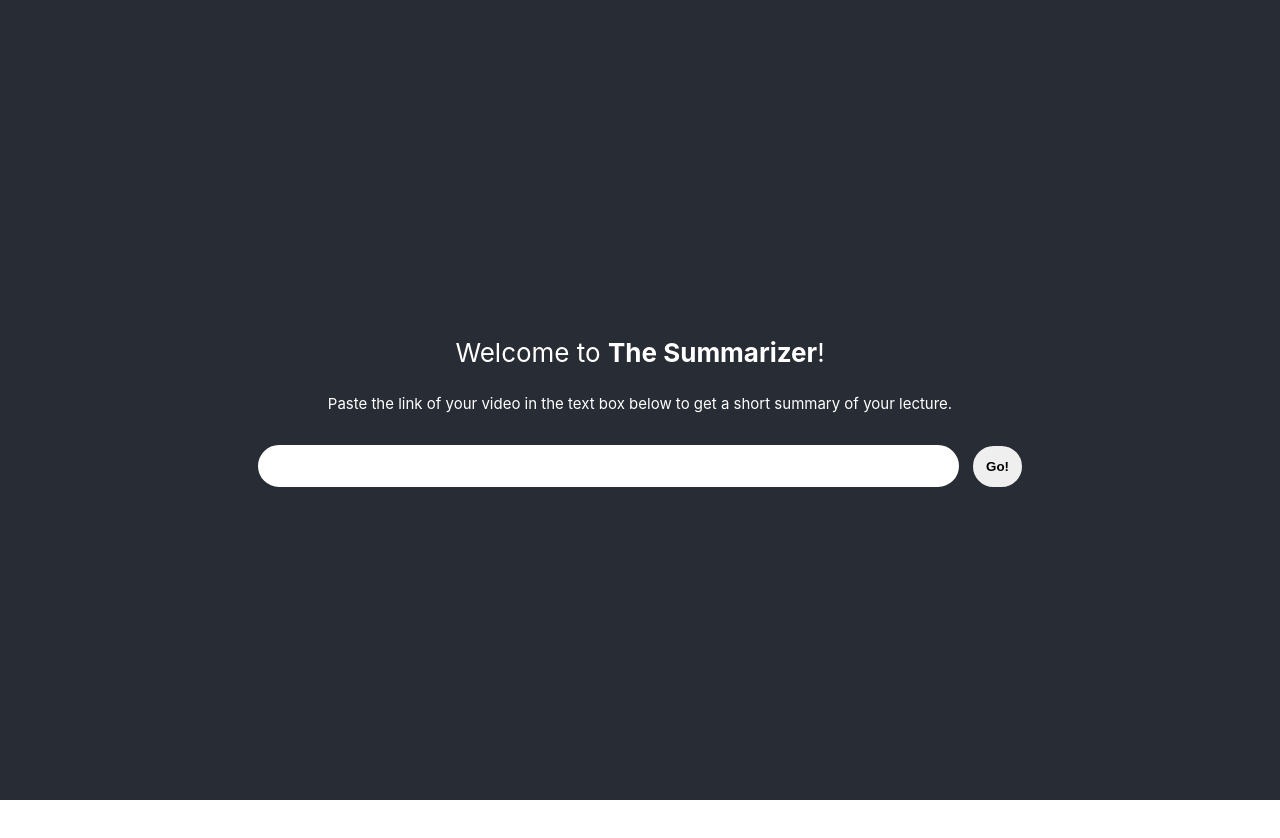
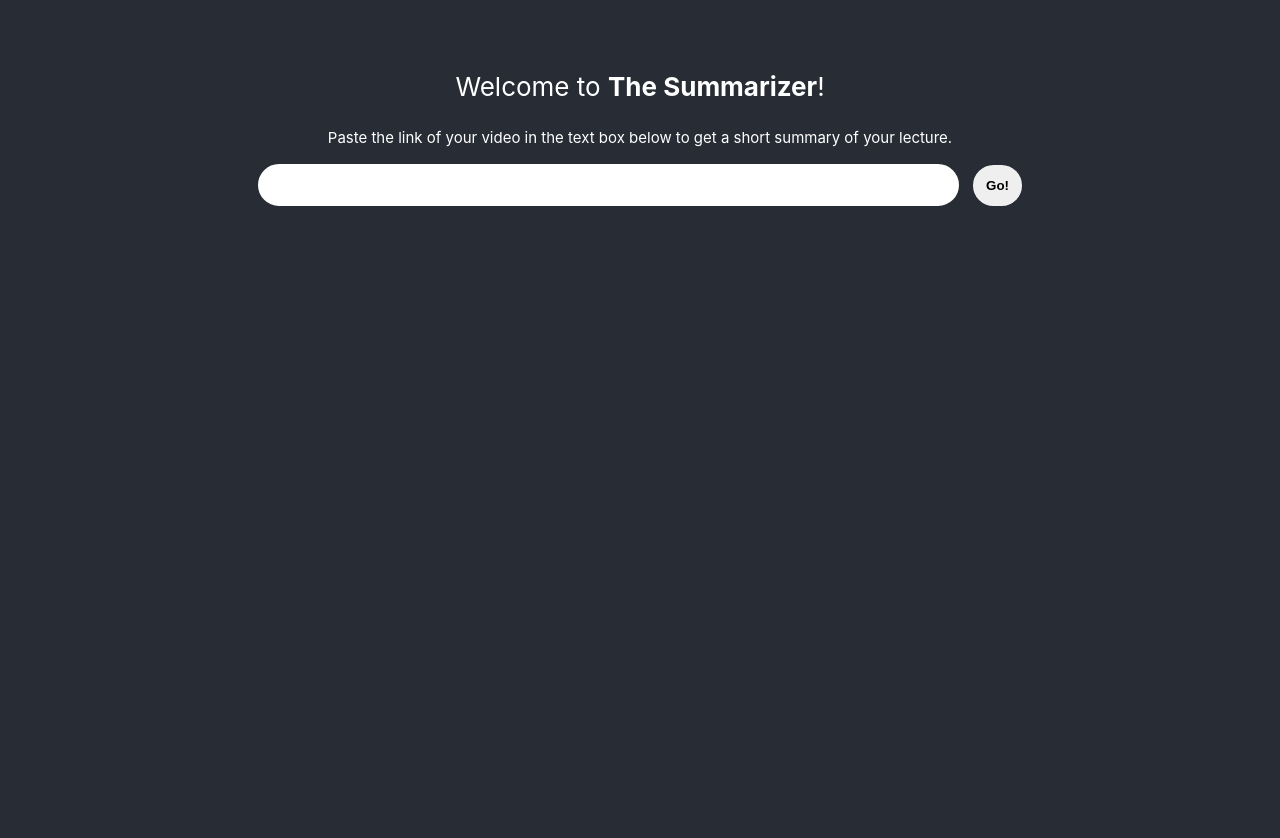
Before and after one commit to howtoosee/hnr2023, a React (Create React App) app in the folder frontend/: page / in a window 1280 px wide. Shown: the top 838 px of the page. Before the commit the page ends 800 px from the top, so only its background shows below. Built offline with nearby package versions, Linux system fonts and the light colour scheme.

Commit message:
Complete frontend without testing

```diff
--- a/frontend/package.json
+++ b/frontend/package.json
@@ -6,13 +6,14 @@
     "@testing-library/jest-dom": "^5.16.5",
     "@testing-library/react": "^13.4.0",
     "@testing-library/user-event": "^13.5.0",
+    "axios": "^1.2.2",
     "react": "^18.2.0",
     "react-dom": "^18.2.0",
     "react-scripts": "5.0.1",
     "web-vitals": "^2.1.4"
   },
   "scripts": {
-    "start": "react-scripts start",
+    "start": "PORT=3010 react-scripts start",
     "build": "react-scripts build",
     "test": "react-scripts test",
     "eject": "react-scripts eject"
--- a/frontend/src/App.css
+++ b/frontend/src/App.css
@@ -19,9 +19,10 @@
   display: flex;
   flex-direction: column;
   align-items: center;
-  justify-content: center;
+  /* justify-content: center; */
   font-size: calc(10px + 2vmin);
   color: white;
+  padding-top: 45px;
 }
 
 .App-link {
--- a/frontend/src/App.js
+++ b/frontend/src/App.js
@@ -1,17 +1,15 @@
 import './App.css';
 
-import TextInput from './textinput';
+import MainComponent from './main';
 import WelcomeHeader from './header';
-import { useState } from 'react';
 
 function App() {
-  const [link, setLink] = useState("");
 
   return (
     <div className="App">
       <header className="App-header">
         <WelcomeHeader/>
-        <TextInput />
+        <MainComponent />
       </header>
     </div>
   );
--- /dev/null
+++ b/frontend/src/main/index.js
@@ -0,0 +1,56 @@
+import React, { useRef, useState } from 'react';
+import axios from 'axios';
+import './textinput.css';
+
+const MainComponent = () => {
+    const [link, setLink] = useState("");
+    const [paragraph, setParagraph] = useState("");
+    const [isGenerated, setIsGenerated] = useState(false);
+
+    const ref = useRef(null);
+
+    const sleep = ms => new Promise(r => setTimeout(r, ms));
+
+    const onClick = () => {
+        setLink(ref.current.value);
+
+        const postLink = `localhost:3000/summary?link=${link}`;
+        axios.post(postLink)
+            .catch((err) => {
+                console.error(err)
+            });
+
+        while (!isGenerated) {
+            axios.get(postLink)
+            .then((res) => {
+                if (res.data.done) {
+                    setIsGenerated(true);
+                    setParagraph(res.data.summary)
+                }
+            })
+
+            sleep(10);
+        }
+    }
+
+    return (
+        <div className='Main'>
+            <div className='Input'>
+                <input
+                    ref={ref}
+                    className='TextInput'
+                    type='text'
+                    onChange={setLink}/>
+                <button
+                    className='GoButton'
+                    onClick={onClick}>Go!
+                </button>
+            </div>
+            <p className='Paragraph'>
+                {paragraph}
+            </p>
+        </div>
+    );
+}
+
+export default MainComponent;
--- a/frontend/src/textinput/textinput.css
+++ b/frontend/src/main/textinput.css
@@ -15,7 +15,20 @@
     flex-direction: row;
     align-items: center;
     width: 60%;
-    margin-top: 15px;
+}
+
+.Main {
+    display: flex;
+    flex-direction: column;
+    align-items: center;
+    justify-content: center;
+    width: 100%;
+}
+
+.Paragraph {
+    width: 75%;
+    margin-top: 60px;
+    font-size: 15px;
 }
 
 .TextInput {
@@ -26,3 +39,7 @@
     border-radius: 25px;
     padding-left: 15px;
 }
+
+.TextInput:focus {
+    outline: none
+}
--- a/frontend/src/textinput/index.js
+++ /dev/null
@@ -1,26 +0,0 @@
-import React, { useRef, useState } from 'react';
-import './textinput.css';
-
-const TextInput = () => {
-    const [link, setLink] = useState("");
-    const ref = useRef(null);
-
-    const onClick = () => {
-        setLink(ref.current.value);
-    }
-
-    return (
-        <div className='Input'>
-            <input
-                ref={ref}
-                className='TextInput'
-                type='text'
-                onChange={setLink}/>
-            <button
-                className='GoButton'
-                onClick={onClick}>Go!</button>
-        </div>
-    );
-}
-
-export default TextInput;
```
Also changed, not shown: 1 other file (tests, documents, lock files or other folders).
